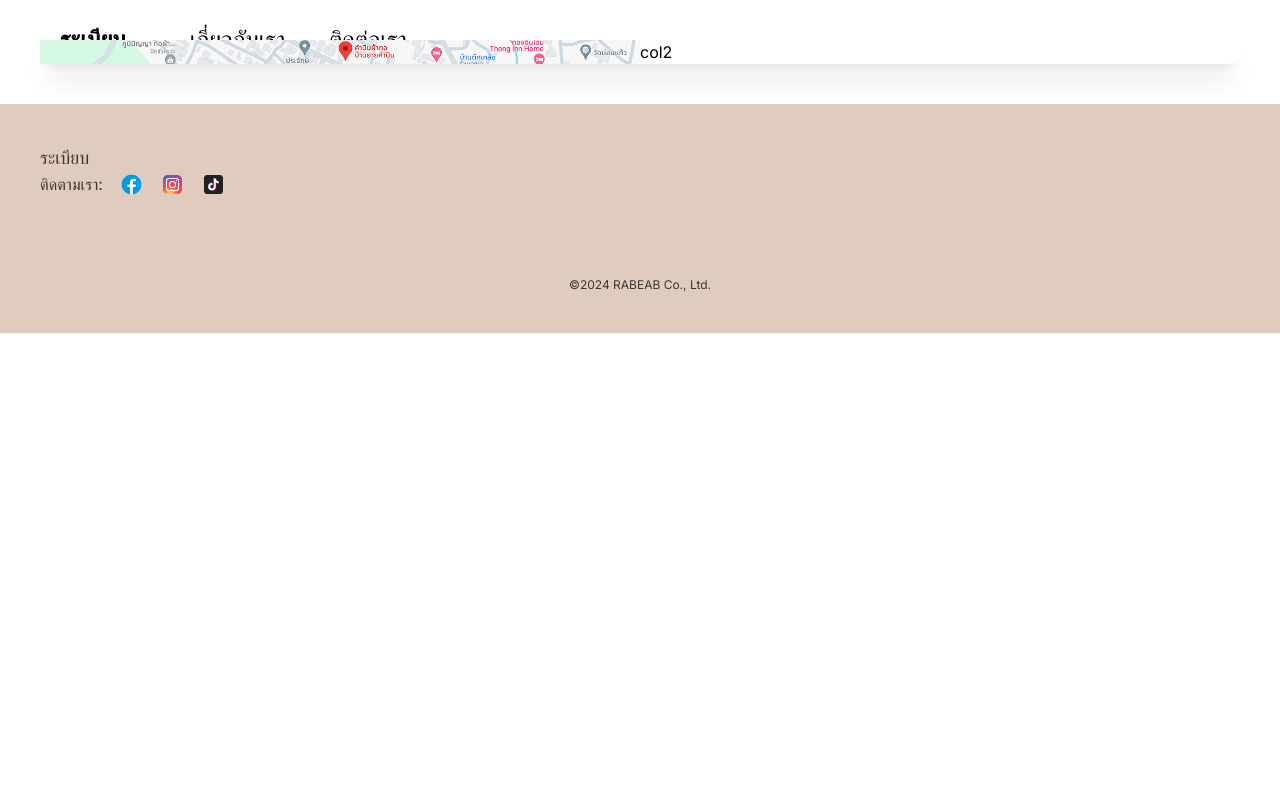
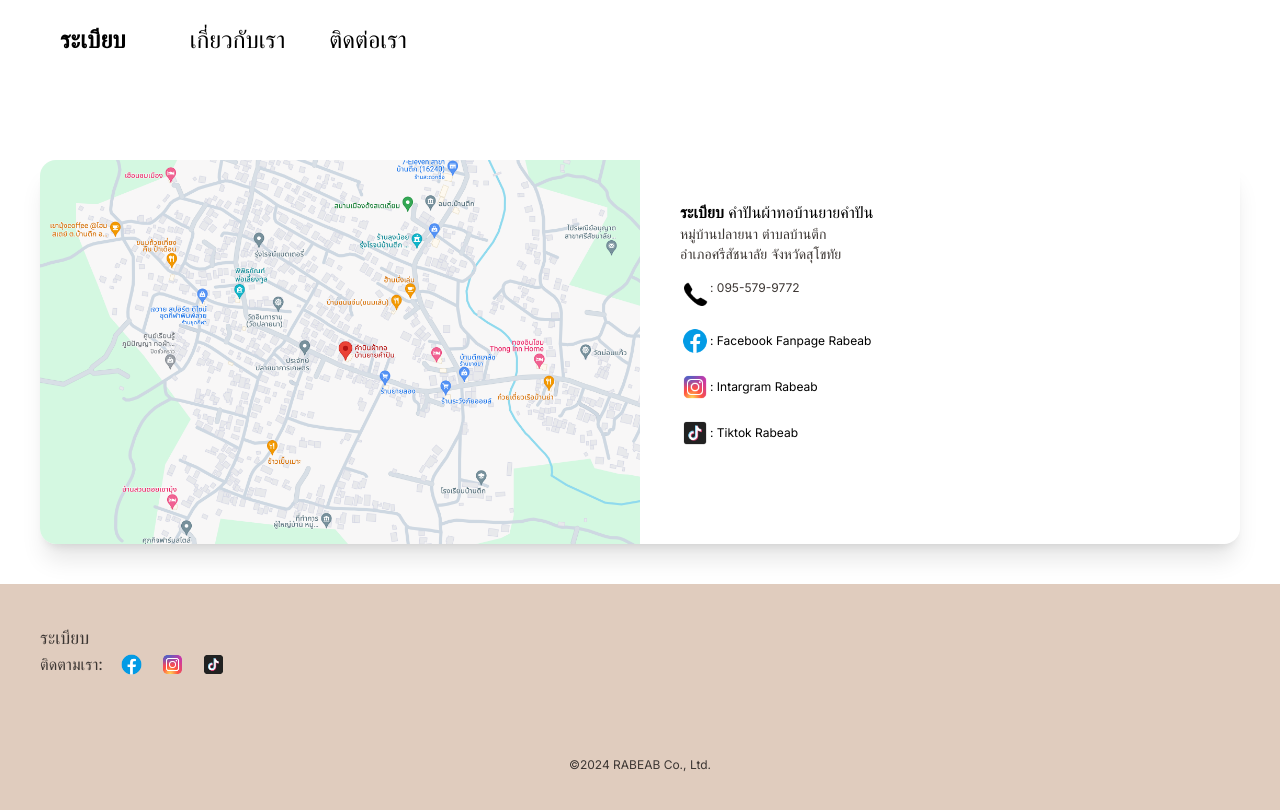
Before and after one commit to PawarisSueaaeim/React-redux-toolkit, a Next.js app: page /contactus in a window 1280 px wide. Shown: the top 810 px of the page. Built offline with nearby package versions, Linux system fonts and the light colour scheme.

Commit message:
feature: contact us

```diff
--- a/src/app/contactus/page.tsx
+++ b/src/app/contactus/page.tsx
@@ -1,25 +1,74 @@
-import { CardContainer } from '@/common/card'
-import Image from 'next/image'
-import React from 'react'
+import { CardContainer } from "@/common/card";
+import Image from "next/image";
+import React from "react";
 
-type Props = {}
+type Props = {};
 
 export default function Contact({}: Props) {
   return (
-    <div className='p-10'>
+    <div className="pt-40 pb-10 px-10">
       <CardContainer>
-            <div className='relative'>
+        <div className="relative h-96">
           <Image
             src="/image/map.png"
-                    alt='map'
+            alt="map"
             fill
-                    style={{objectFit: "cover"}}
+            style={{ objectFit: "cover" }}
           />
         </div>
-            <div>
-                col2
+        <div className="p-10">
+          <div className="text-md">
+            <strong>ระเบียบ</strong> คำปันผ้าทอบ้านยายคำปัน
+          </div>
+          <div className="text-sm text-quaternary">
+            หมู่บ้านปลายนา ตำบลบ้านตึก
+          </div>
+          <div className="text-sm text-quaternary">
+            อำเภอศรีสัชนาลัย จังหวัดสุโขทัย
+          </div>
+          <div className="flex text-xs text-quaternary mt-4">
+            <Image
+              src="/icons/icons8-phone-90.png"
+              alt="phone"
+              width={30}
+              height={30}
+            />
+            : 095-579-9772
+          </div>
+          <div className="flex flex-col mt-4 gap-4">
+            <div className="flex justify-start items-center text-xs">
+              <Image
+                src="/icons/icons8-facebook-96.png"
+                alt="facebook"
+                width={30}
+                height={30}
+                className="transition-all hover:scale-150"
+              />
+              <span>: Facebook Fanpage Rabeab</span>
+            </div>
+            <div className="flex justify-start items-center text-xs">
+              <Image
+                src="/icons/icons8-ig-96.png"
+                alt="ig"
+                width={30}
+                height={30}
+                className="transition-all hover:scale-150"
+              />
+              <span>: Intargram Rabeab</span>
+            </div>
+            <div className="flex justify-start items-center text-xs">
+              <Image
+                src="/icons/icons8-tiktok-96.png"
+                alt="tiktok"
+                width={30}
+                height={30}
+                className="transition-all hover:scale-150"
+              />
+              <span>: Tiktok Rabeab</span>
+            </div>
+          </div>
         </div>
       </CardContainer>
     </div>
-  )
+  );
 }
--- a/src/common/card/CardContainer.tsx
+++ b/src/common/card/CardContainer.tsx
@@ -6,6 +6,6 @@ type Props = {
 
 export default function CardContainer({children}: Props) {
   return (
-    <div className='relative rounded-2xl shadow-xl grid grid-cols-1 md:grid-cols-2'>{children}</div>
+    <div className='relative truncate rounded-2xl shadow-xl grid grid-cols-1 md:grid-cols-2'>{children}</div>
   )
 }
```
Also changed, not shown: public/icons/icons8-phone-90.png (added). Lines whose indentation alone changed are shown as unchanged.
